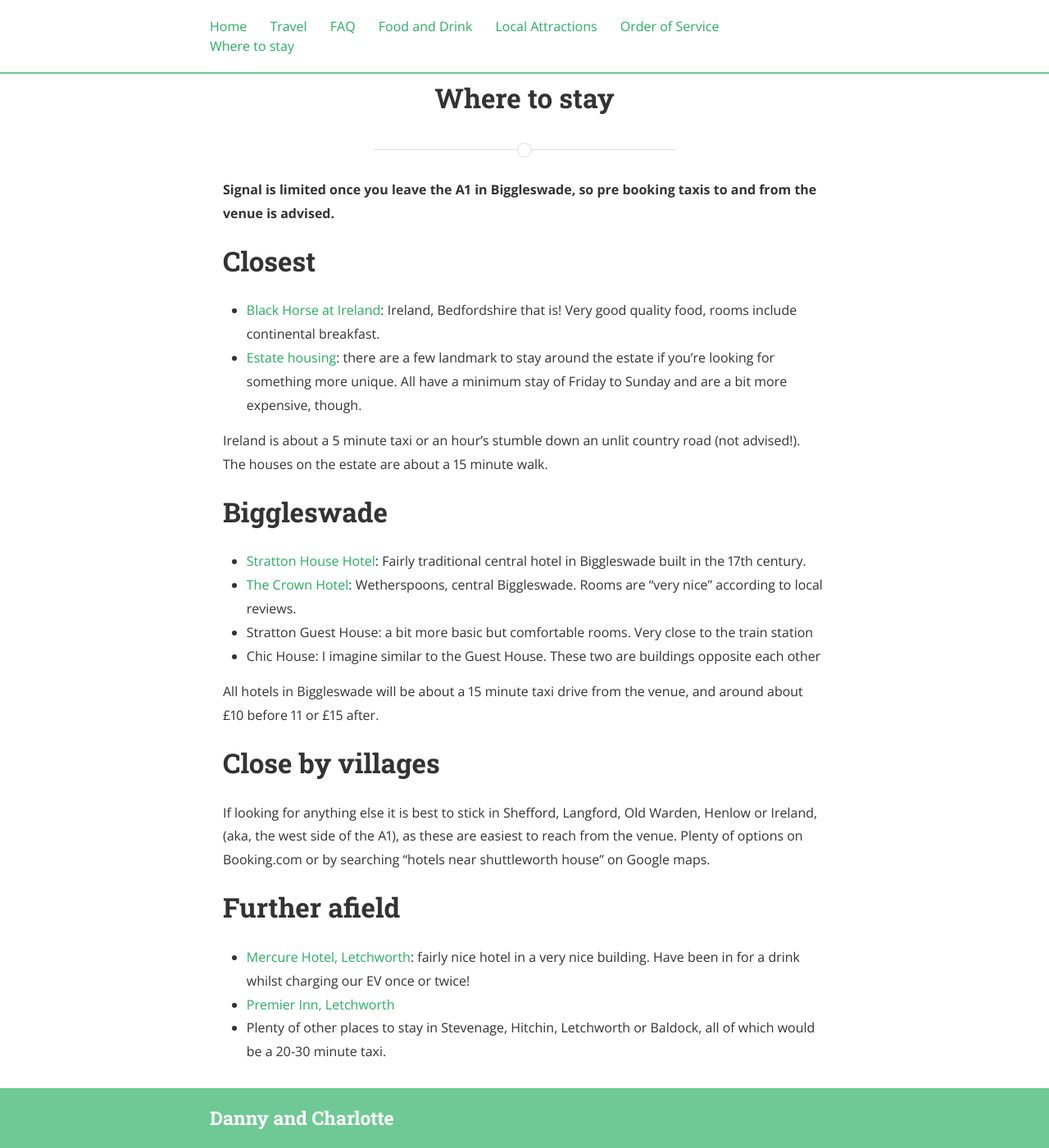
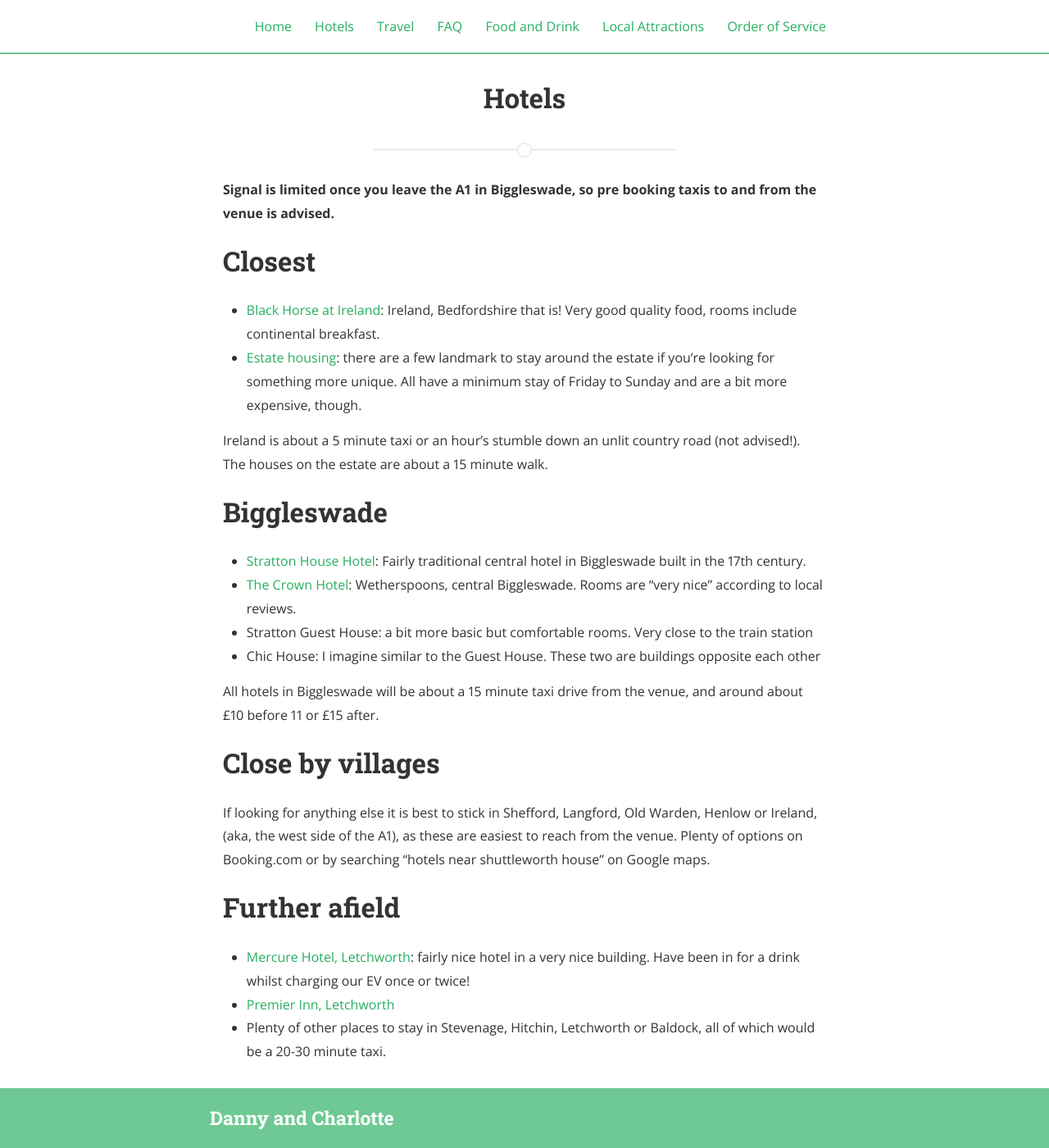
Before and after one commit to dannybrown/dannyandcharlotte.com, a Jekyll site: the page built from accom.md, in a window 1280 px wide and 1400 px high. Shown: the whole window at 82% size. Built offline with Jekyll 4.4.1, drawn with Linux system fonts in a browser that asks for light colours; nearby versions of some CDN libraries.

Commit message:
update pages

```diff
--- a/where-to-stay.md
+++ b/accom.md
@@ -1,7 +1,7 @@
 ---
 layout: page
-title: Where to stay
-permalink: /where-to-stay/
+title: Hotels
+permalink: /hotels/
 main_nav: true
 ---
 
```
Also changed, not shown: local-attractions.md (+0 -1 lines).
